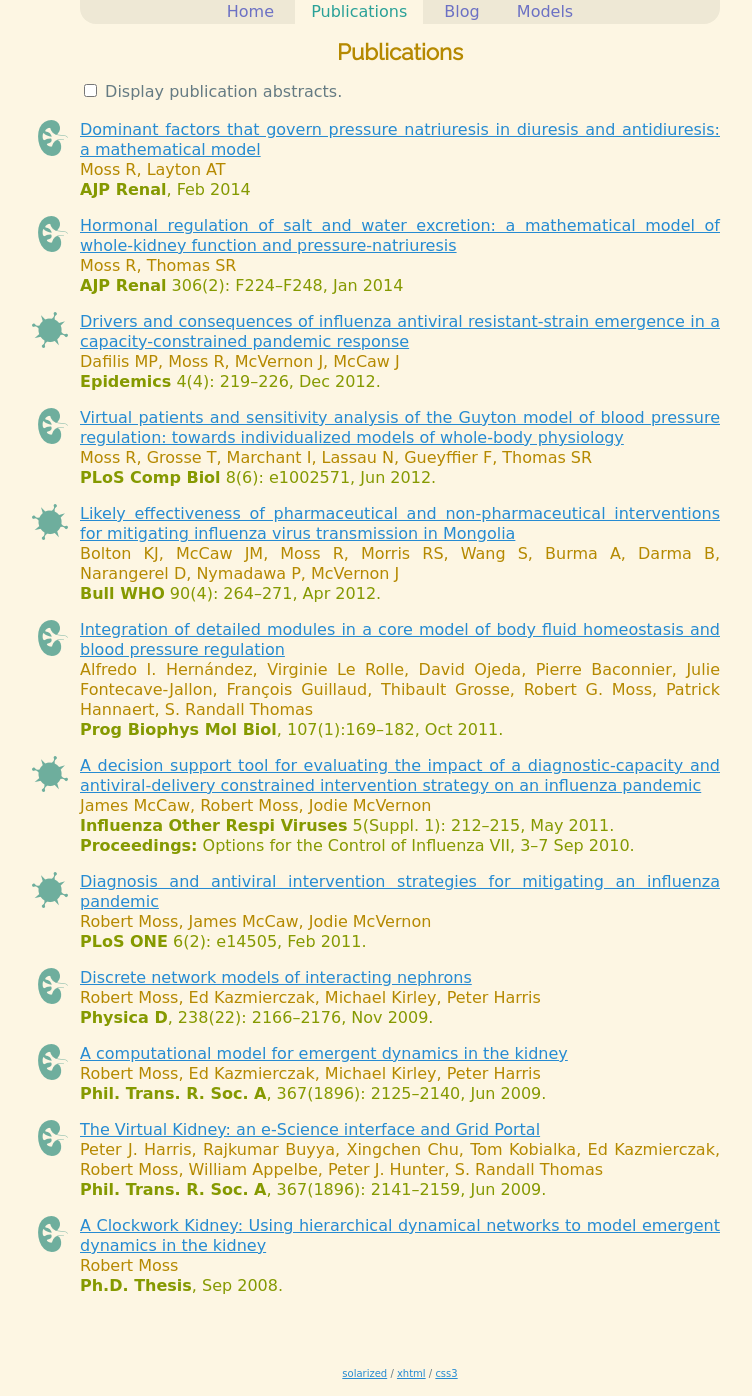
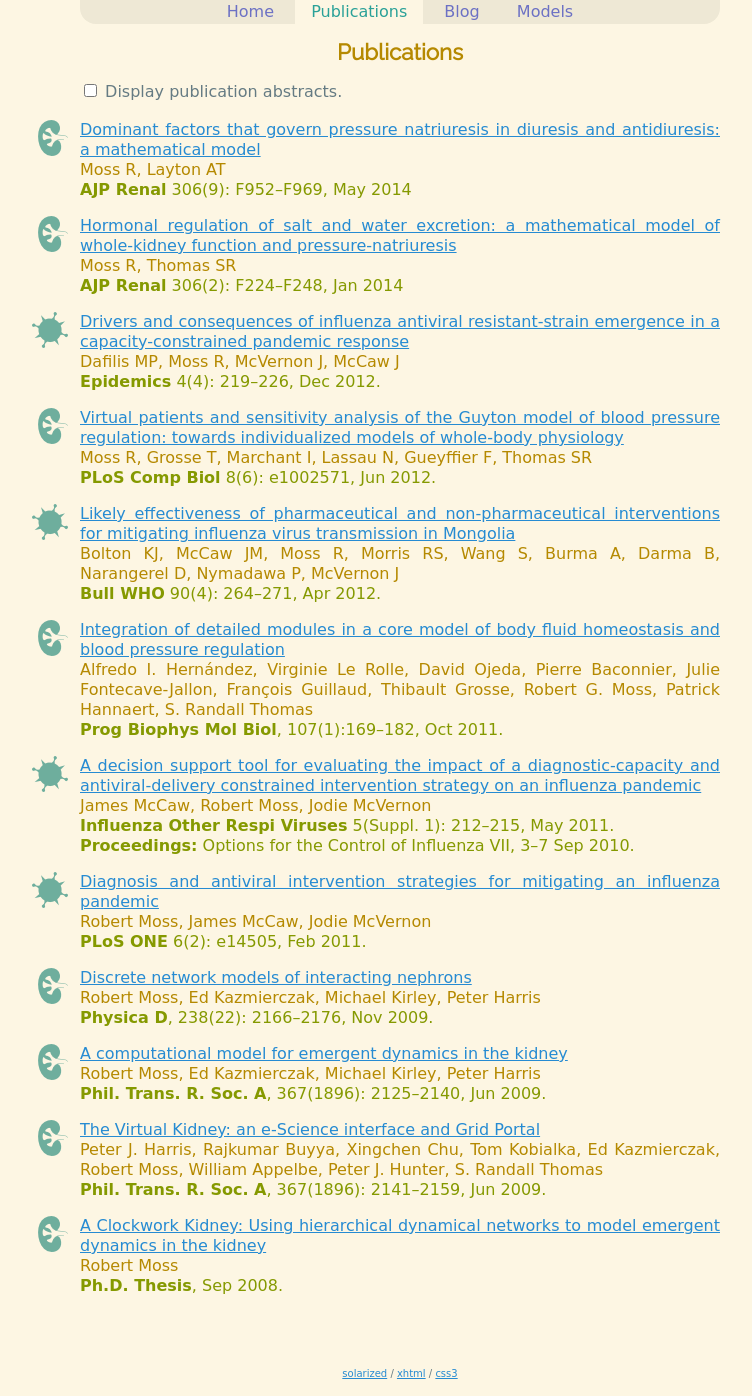
Before and after one commit to robmoss/previous-robmoss.github.io, a Jekyll site: the page built from pubs/index.md, in a window 1280 px wide. Shown: the whole page, without its empty margins (240-992 px from the left). Built offline with Jekyll 4.4.1, drawn with Linux system fonts in a browser that asks for light colours; some web fonts are replaced.

Commit message:
My paper with Anita has been published by AJP Renal

```diff
--- a/pubs/index.md
+++ b/pubs/index.md
@@ -47,7 +47,7 @@ navid: Publications
           Moss R, Layton AT
         </span><br/>
         <span class="journal">
-          <b>AJP Renal</b>, Feb 2014
+          <b>AJP Renal</b> 306(9): F952&ndash;F969, May 2014
         </span><br/>
         <span class="abstract">
   We have developed a whole-kidney model of the urine concentrating mechanism
```
